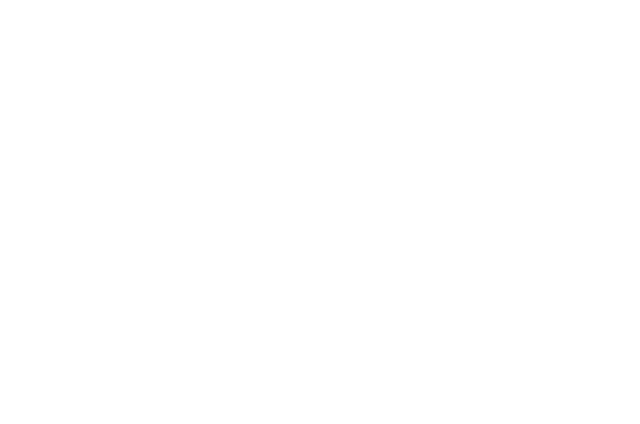
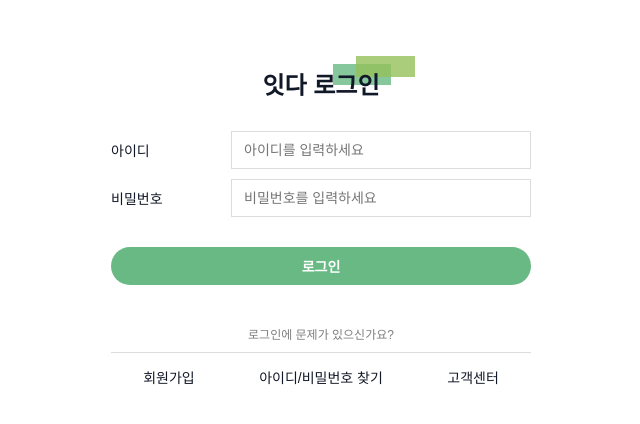
Before and after one commit to lilly0305/golf-test, a React (Create React App) app: page /login in a window 1280 px wide. Before the commit this address had no page. Shown: the top 424 px of the page, without its empty margins (319-959 px from the left). Built offline with nearby package versions, Linux system fonts and the light colour scheme; a web font is replaced by a local one.

Commit message:
commit after done with login page

```diff
--- a/src/App.tsx
+++ b/src/App.tsx
@@ -1,13 +1,13 @@
 import React, { memo } from 'react';
 import { ThemeProvider } from '@emotion/react';
 
-import PublicRuter from './routes/PublicRuter';
 import { AppTheme } from './theme';
+import PublicRouter from './routes/PublicRouter';
 
 function App() {
   return (
     <ThemeProvider theme={AppTheme}>
-      <PublicRuter />
+      <PublicRouter />
     </ThemeProvider>
   );
 }
--- a/src/assets/styles/CommonStyles.tsx
+++ b/src/assets/styles/CommonStyles.tsx
@@ -1,6 +1,6 @@
 import styled from '@emotion/styled';
 
-// 이미지 가운데 정렬 & overflow: hidden
+// NOTE: 이미지 가운데 정렬 & overflow: hidden
 interface ICroppedFigure {
   width: string;
   height: string;
@@ -20,7 +20,7 @@
   objectFit: 'cover',
 }));
 
-// remix icon
+// NOTE: remix icon
 interface IRemixIcon {
   fontSize?: string;
   color?: string;
--- /dev/null
+++ b/src/components/PageHeader.tsx
@@ -0,0 +1,48 @@
+import React, { memo } from 'react';
+
+import styled from '@emotion/styled';
+
+const StyledPageHeader = styled.div(() => ({
+  display: 'flex',
+  alignItems: 'center',
+  justifyContent: 'center',
+  width: '100%',
+  padding: '3rem 0',
+}));
+
+const StyledHeader = styled.h1(({ theme }) => ({
+  position: 'relative',
+  fontSize: '2.4rem',
+  fontWeight: theme.fontWeight.extraBold,
+}));
+
+interface ILine {
+  first: boolean;
+}
+const Line = styled.span<ILine>(({ first, theme }) => ({
+  position: 'absolute',
+  background: first ? theme.color.point_color : theme.color.sub_point_color,
+  height: '60%',
+  width: '50%',
+  top: first ? '-5%' : '-30%',
+  left: first ? '60%' : '80%',
+  zIndex: -20,
+  opacity: 0.8,
+}));
+
+interface IPageHeader {
+  pageTitle: string;
+}
+function PageHeader({ pageTitle }: IPageHeader) {
+  return (
+    <StyledPageHeader>
+      <StyledHeader>
+        {pageTitle}
+        <Line first />
+        <Line first={false} />
+      </StyledHeader>
+    </StyledPageHeader>
+  );
+}
+
+export default memo(PageHeader);
--- /dev/null
+++ b/src/components/buttons/Buttons.tsx
@@ -0,0 +1,41 @@
+import React, { memo } from 'react';
+
+import styled from '@emotion/styled';
+
+const ButtonsContainer = styled.div(() => ({
+  display: 'flex',
+  alignItems: 'center',
+  justifyContent: 'space-between',
+  gap: '0 1.2rem',
+  marginTop: '2rem',
+}));
+
+interface IStyledButton {
+  active?: boolean;
+}
+const StyledButton = styled.button<IStyledButton>(({ theme, active = true }) => ({
+  display: 'flex',
+  alignItems: 'center',
+  justifyContent: 'center',
+  flex: 1,
+  borderRadius: '4rem',
+  height: '3.8rem',
+  color: theme.color.white,
+  fontWeight: theme.fontWeight.bold,
+  background: active ? theme.color.point_color : theme.color.disabled_grey,
+}));
+
+interface IButtons {
+  noCancelButton?: boolean;
+}
+function Buttons({ noCancelButton = false }: IButtons) {
+  return (
+    <ButtonsContainer>
+      {!noCancelButton && <StyledButton active={false}>취소</StyledButton>}
+
+      <StyledButton>로그인</StyledButton>
+    </ButtonsContainer>
+  );
+}
+
+export default memo(Buttons);
--- a/src/components/header/mobile/MobileNav.tsx
+++ b/src/components/header/mobile/MobileNav.tsx
@@ -9,6 +9,7 @@
 }
 const MobileNavContainer = styled.nav<IMobileNavContainer>(({ theme, active }) => ({
   position: 'fixed',
+  zIndex: 999,
   display: 'flex',
   transition: 'left 0.3s',
   flexDirection: 'column',
--- /dev/null
+++ b/src/components/inputs/InputGroup.tsx
@@ -0,0 +1,42 @@
+import React, { memo } from 'react';
+import styled from '@emotion/styled';
+
+// input-group
+interface IInputGroupContainer {
+  children: React.ReactNode;
+}
+const InputGroupContainer = styled.div<IInputGroupContainer>(() => ({
+  display: 'flex',
+  alignItems: 'center',
+  width: '100%',
+}));
+
+const InputLabel = styled.label(() => ({
+  fontSize: '1.4rem',
+  display: 'inline-block',
+  width: '12rem',
+}));
+
+const InputText = styled.input(({ theme }) => ({
+  flex: 1,
+  padding: '1rem 1.2rem',
+  fontSize: '1.4rem',
+  border: `1px solid ${theme.color.divider_grey}`,
+}));
+
+interface IInputGroup {
+  idName: string;
+  labelName: string;
+  inputType: string;
+  placeHolder: string;
+}
+function InputGroup({ idName, labelName, inputType, placeHolder }: IInputGroup) {
+  return (
+    <InputGroupContainer>
+      <InputLabel htmlFor={idName}>{labelName}</InputLabel>
+      <InputText id={idName} type={inputType} placeholder={placeHolder} />
+    </InputGroupContainer>
+  );
+}
+
+export default memo(InputGroup);
--- /dev/null
+++ b/src/pages/account/Login.tsx
@@ -0,0 +1,73 @@
+import React from 'react';
+import PageHeader from '@components/PageHeader';
+import styled from '@emotion/styled';
+import InputGroup from '@components/inputs/InputGroup';
+import Buttons from '@components/buttons/Buttons';
+
+const Container = styled.div(() => ({
+  width: '100%',
+  paddingTop: '2rem',
+}));
+
+const LoginForm = styled.form(() => ({
+  display: 'flex',
+  flexDirection: 'column',
+  gap: '1rem 0',
+  width: '100%',
+  maxWidth: '42rem',
+  margin: '0 auto',
+}));
+
+const LoginInfo = styled.p(({ theme }) => ({
+  width: '100%',
+  textAlign: 'center',
+  color: theme.color.placeholder_color,
+  borderBottom: `1px solid ${theme.color.divider_grey}`,
+  marginTop: '2rem',
+  padding: '1rem 0',
+  fontSize: '1.2rem',
+}));
+
+const OtherPages = styled.div(() => ({
+  display: 'flex',
+  alignItems: 'center',
+  justifyContent: 'space-around',
+}));
+
+const Link = styled.a(() => ({
+  padding: '0.4rem 0',
+}));
+
+function Login() {
+  return (
+    <Container>
+      <PageHeader pageTitle="잇다 로그인" />
+      <LoginForm>
+        <InputGroup
+          idName="id"
+          labelName="아이디"
+          inputType="text"
+          placeHolder="아이디를 입력하세요"
+        />
+        <InputGroup
+          idName="pw"
+          labelName="비밀번호"
+          inputType="password"
+          placeHolder="비밀번호를 입력하세요"
+        />
+
+        <Buttons noCancelButton />
+
+        <LoginInfo>로그인에 문제가 있으신가요?</LoginInfo>
+
+        <OtherPages>
+          <Link href="/join">회원가입</Link>
+          <Link href="/find-account">아이디/비밀번호 찾기</Link>
+          <Link href="/customer">고객센터</Link>
+        </OtherPages>
+      </LoginForm>
+    </Container>
+  );
+}
+
+export default Login;
--- /dev/null
+++ b/src/routes/PublicRouter.tsx
@@ -0,0 +1,31 @@
+import React, { memo } from 'react';
+
+import { Routes, Route } from 'react-router-dom';
+
+import { Header } from '@components/index';
+
+import Home from '@pages/Home';
+import Login from '@pages/account/Login';
+import styled from '@emotion/styled';
+
+const PageContainer = styled.div(() => ({
+  width: '100%',
+  padding: '0 1.6rem',
+}));
+
+function PublicRouter() {
+  return (
+    <div>
+      <Header />
+
+      <PageContainer>
+        <Routes>
+          <Route path="/" element={<Home>ddd</Home>} />
+          <Route path="/login" element={<Login />} />
+        </Routes>
+      </PageContainer>
+    </div>
+  );
+}
+
+export default memo(PublicRouter);
--- a/src/routes/PublicRuter.tsx
+++ /dev/null
@@ -1,21 +0,0 @@
-import React, { memo } from 'react';
-
-import { Routes, Route } from 'react-router-dom';
-
-import { Header } from '@components/index';
-import Home from '@pages/Home';
-
-function PublicRuter() {
-  return (
-    <div>
-      <Header />
-
-      <Routes>
-        <Route path="/" element={<Home>ddd</Home>} />
-        <Route path="/dashboard" element={<Home>dashboard</Home>} />
-      </Routes>
-    </div>
-  );
-}
-
-export default memo(PublicRuter);
```
Also changed, not shown: .eslintrc.json.
